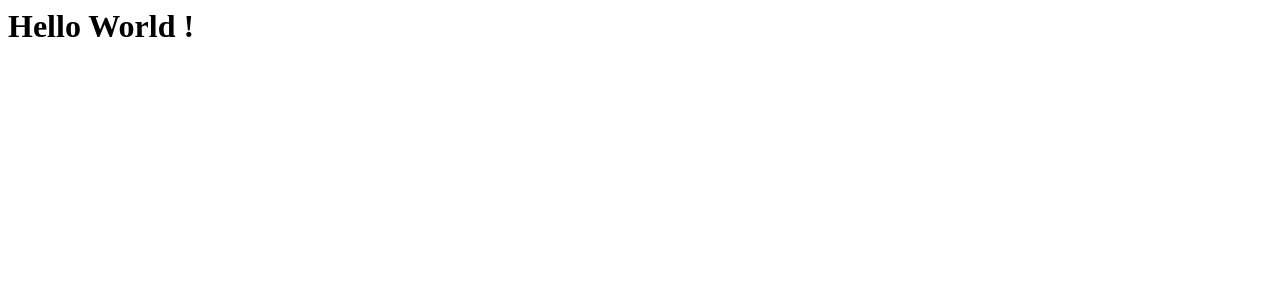
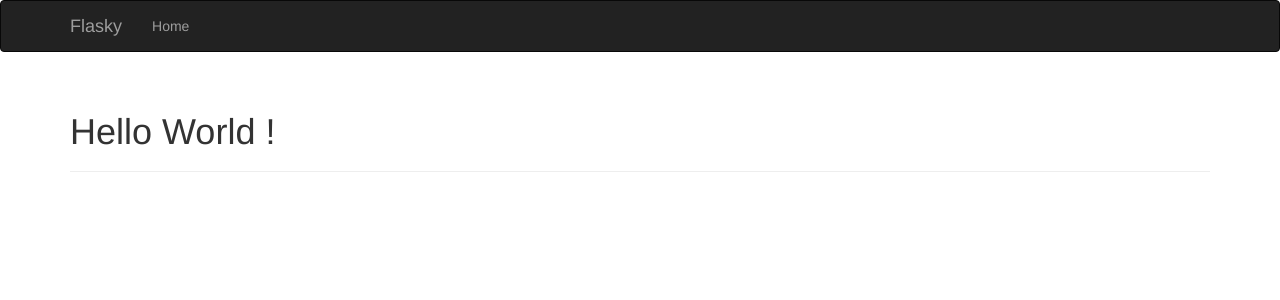
Before and after one commit to gcherchye/flask, a Flask app: page / in a window 1280 px wide. Shown: the top 300 px of the page. Run offline with Flask 2, Linux system fonts and the light colour scheme; some libraries are stand-ins or nearby versions.

Commit message:
refactor(html): adapt new base to the index template

```diff
--- a/templates/index.html
+++ b/templates/index.html
@@ -1 +1,9 @@
-<h1>Hello World !</h1>
+{% extends "base.html" %}
+
+{% block title %}Flasky{% endblock %}
+
+{% block page_content %}
+<div class="page-header">
+    <h1>Hello World !</h1>
+</div>
+{% endblock %}
```
